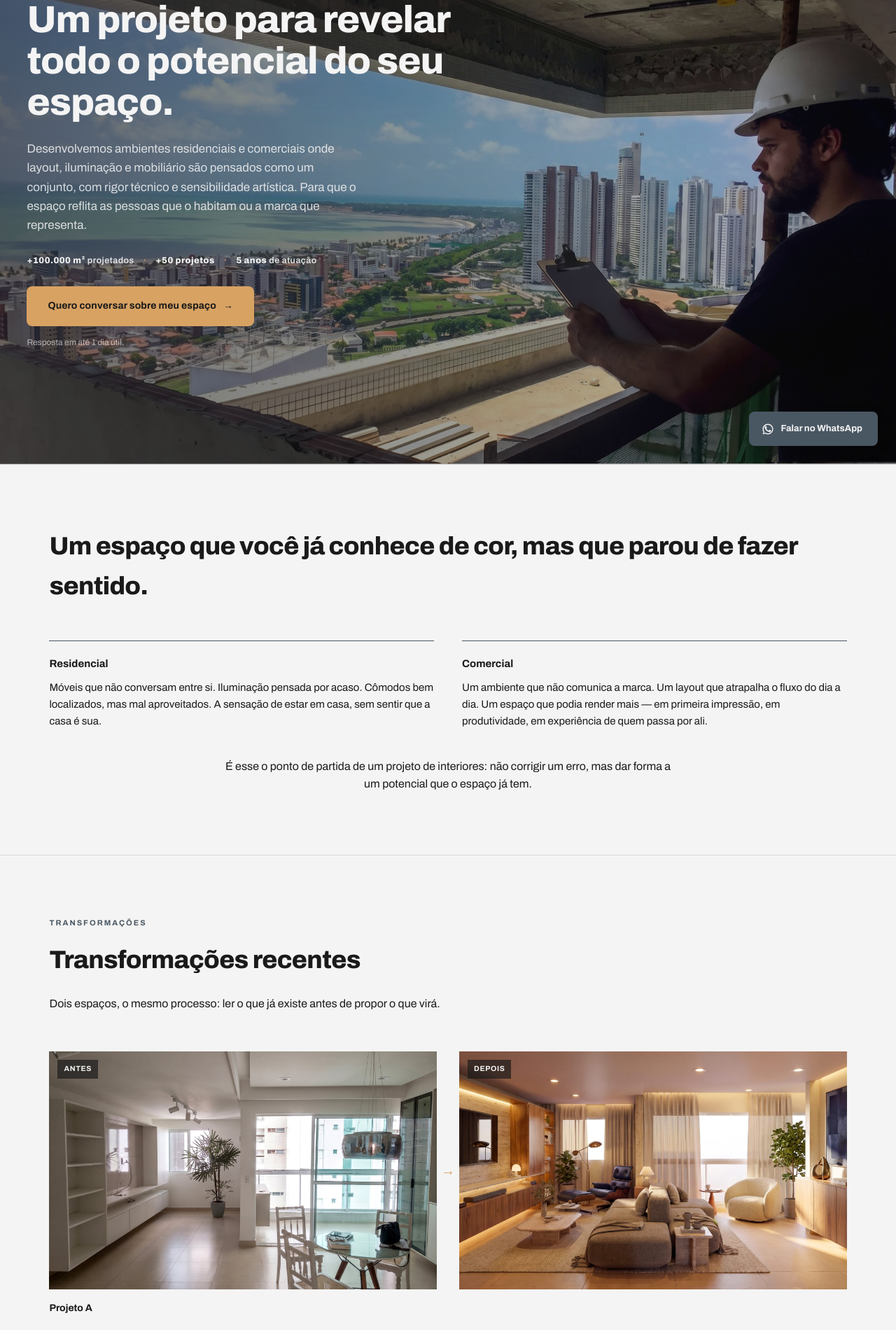
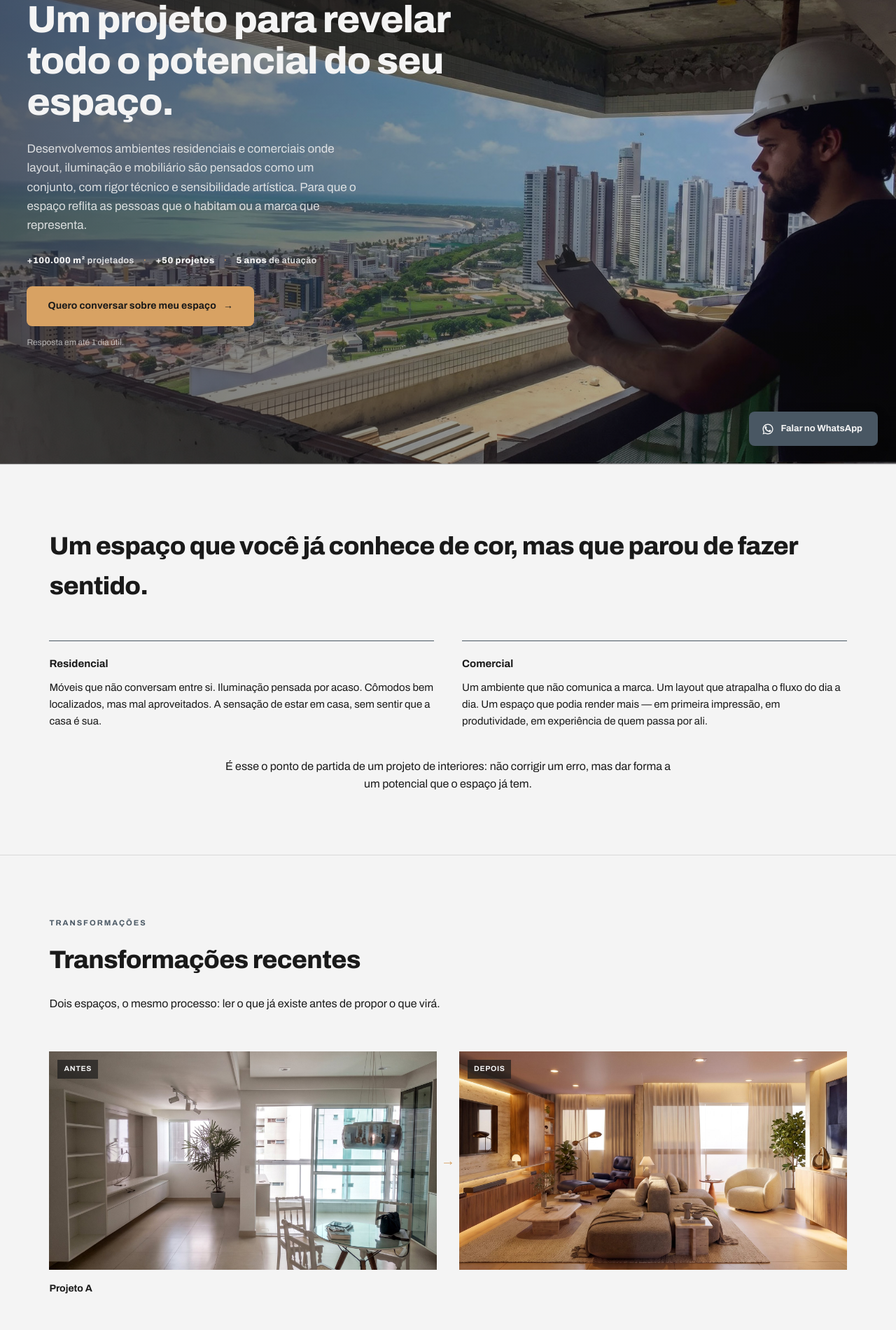
Before and after one commit to cidclementino/projetos-odisse, a Jekyll site: the page built from interiores/index.html, in a window 1280 px wide. Shown: the part 237-2137 px from the top of the page at 70% size. Built offline with Jekyll 4.4.1, drawn with Linux system fonts in a browser that asks for light colours; grey boxes are pictures that could not be loaded.

Commit message:
Update default.html

```diff
--- a/_layouts/default.html
+++ b/_layouts/default.html
@@ -322,15 +322,10 @@
   }
   .compare-slot{ position:relative; }
   .compare-slot .photo-frame, .compare-slot .img-placeholder{
-    aspect-ratio:auto;
-    box-sizing:border-box;
+    aspect-ratio:16/9;
     position:relative;
     width:100%;
-    height:280px;
     overflow:hidden;
-  }
-  @media (min-width:860px){
-    .compare-slot .photo-frame, .compare-slot .img-placeholder{ height:340px; }
   }
   .compare-slot .photo-frame img{
     position:absolute;
```
